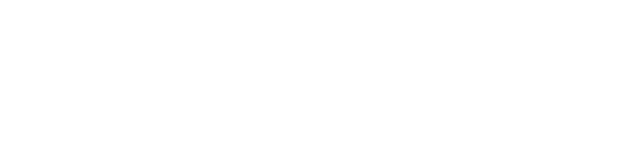
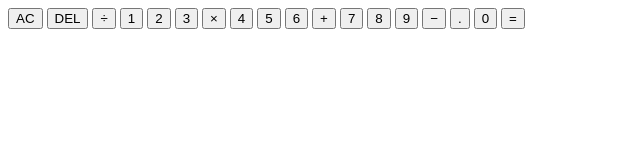
Before and after one commit to Bipingrg-code/14javascriptProjects-in-7days, a plain HTML site: page day4/Calculater/index.html in a window 1280 px wide. Shown: the whole page, without its empty margins (0-640 px from the left). Drawn offline with Linux system fonts and the light colour scheme.

Commit message:
html design

```diff
--- a/day4/Calculater/index.html
+++ b/day4/Calculater/index.html
@@ -8,7 +8,39 @@
     <title>Calculater</title>
 </head>
 <body>
+     <div class="grid-calculater">
+        <div class="output">
+            <div class="previouse-operand">
 
+            </div>
+            <div class="current-operand">
+
+            </div>
+        </div>
+        <button class="spand-two">AC</button>
+        <button>DEL</button>
+        <button>÷</button>
+
+        <button>1</button>
+        <button>2</button>
+        <button>3</button>
+        <button>×</button>
+
+        <button>4</button>
+        <button>5</button>
+        <button>6</button>
+        <button>+</button>
+
+        <button>7</button>
+        <button>8</button>
+        <button>9</button>
+        <button>−</button>
+
+        <button>.</button>
+        <button>0</button>
+        <button class="span-two">=</button>
+
+    </div>
 <script src="./js/script.js"></script>
 </body>
 </html>
```
